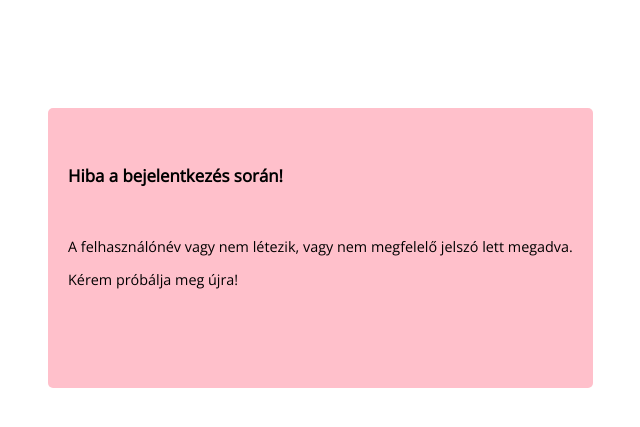
After one commit to davidzambo/babyhouse, a CodeIgniter app: page /dentalclinic/index.php/login/error in a window 1280 px wide. The commit adds this page. Shown: the top 427 px of the page, without its empty margins (276-916 px from the left). Run offline with CodeIgniter, Linux system fonts and the light colour scheme; some libraries are stand-ins or nearby versions.

Commit message:
Error messages added in case of login error, in form validation the 'enter' behaves as 'tab', the treatment_finish_date updated to proper conditions, session managment solved, logout system works fine

```diff
--- a/application/config/routes.php
+++ b/application/config/routes.php
@@ -49,7 +49,9 @@ defined('BASEPATH') OR exit('No direct script access allowed');
 | Examples:	my-controller/index	-> my_controller/index
 |		my-controller/my-method	-> my_controller/my_method
 */
+$route['new_patient'] = 'clinics/new_patient';
 $route['clinics/(:any)'] = 'clinics/$1';
+$route['logout'] = 'login/logout';
 $route['default_controller'] = 'login';
 $route['404_override'] = '';
 $route['translate_uri_dashes'] = FALSE;
--- a/application/controllers/Login.php
+++ b/application/controllers/Login.php
@@ -42,12 +42,30 @@
               } else {
                 $this->session->set_flashdata('message', '<div class="alert
                 alert-danger text-center"> Invalid username and password!</div>');
-                redirect('users/index');
+                redirect('login/error');
               }
             } else {
-              redirect('users/index');
+              redirect('login/error');
             }
           }
-  }
+      }
+
+    public function error(){
+      $this->load->view('templates/header');
+      $this->load->view('login/error');
+      $this->load->view('templates/footer');
+    }
+
+    public function logout(){
+      $data = array(
+        'username' => '',
+        'loginuser' => FALSE
+      );
+      //$this->session->unset_userdata($data);
+      $this->session->sess_destroy();
+      redirect('login/index');
+
+    }
+
 }
  ?>
--- a/application/views/clinics/navbar.php
+++ b/application/views/clinics/navbar.php
@@ -18,7 +18,7 @@
             <li><a href="<?php echo base_url(); ?>clinics/insurances" class="last">Lista generálás</a></li>
           </ul>
         </li>
-        <li><a href="#">Kijelentkezés</a></li>
+        <li><a href="<?php echo base_url(); ?>logout">Kijelentkezés</a></li>
       </ul>
     </nav>
   </div>
--- a/application/views/clinics/welcome.php
+++ b/application/views/clinics/welcome.php
@@ -2,6 +2,7 @@
   <div class="col-lg-2"></div>
     <div class="col-lg-8">
       <h3>Üdvözöljük a rendszerünkben!</h3>
+      <p>Felhasználó:<?php echo $this->session->userdata('username'); ?></p>
     </div>
   <div class="col-lg-2"></div>
 </div>
--- /dev/null
+++ b/application/views/login/error.php
@@ -0,0 +1,11 @@
+<div class="row">
+  <div class="col-lg-3"></div>
+    <div class="col-lg-6 login-error">
+      <br/>
+      <h3>Hiba a bejelentkezés során!</h3>
+      <br/>
+      <p>A felhasználónév vagy nem létezik, vagy nem megfelelő jelszó lett megadva.</p>
+      <p>Kérem próbálja meg újra!</p>
+    </div>
+  <div class="col-lg-3"></div>
+</div>
--- a/application/views/login/login.php
+++ b/application/views/login/login.php
@@ -20,9 +20,11 @@
 
                <div class="form-group row">
                  <div class="col-lg-4 col-sm-4">
+                   <br/>
                    <label for="password" class="control-label">jelszó:</label>
                  </div>
                  <div class="col-lg-8 col-sm-8">
+                      <br/>
                       <input class="form-control" id="password" name="password" placeholder="jelszó" type="password" value="<?php echo set_value('password'); ?>" />
                       <span class="text-danger"><?php echo form_error('password'); ?></span>
                  </div>
--- a/assets/css/styles.css
+++ b/assets/css/styles.css
@@ -296,3 +296,14 @@ label {
 .all-insurances .col-lg-6 p {
   margin: 3px;
 }
+
+.login-error {
+  position: relative;
+  top: 100px;
+  width: inherit;
+  height: 280px;
+  background-color: pink;
+  border-radius: 5px;
+  padding: 20px;
+  margin: 0 auto;
+}
```
Also changed, not shown: application/controllers/Clinics.php (+17 -1 lines), application/views/clinics/success.php (+7 -1 lines), assets/js/formvalidation.js (+20 -4 lines).
